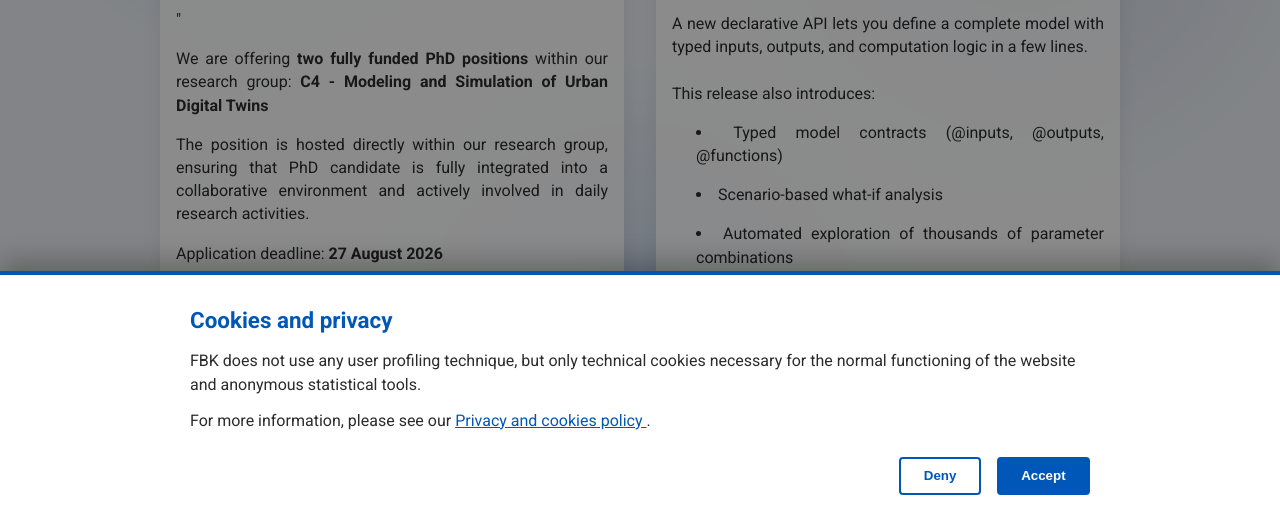
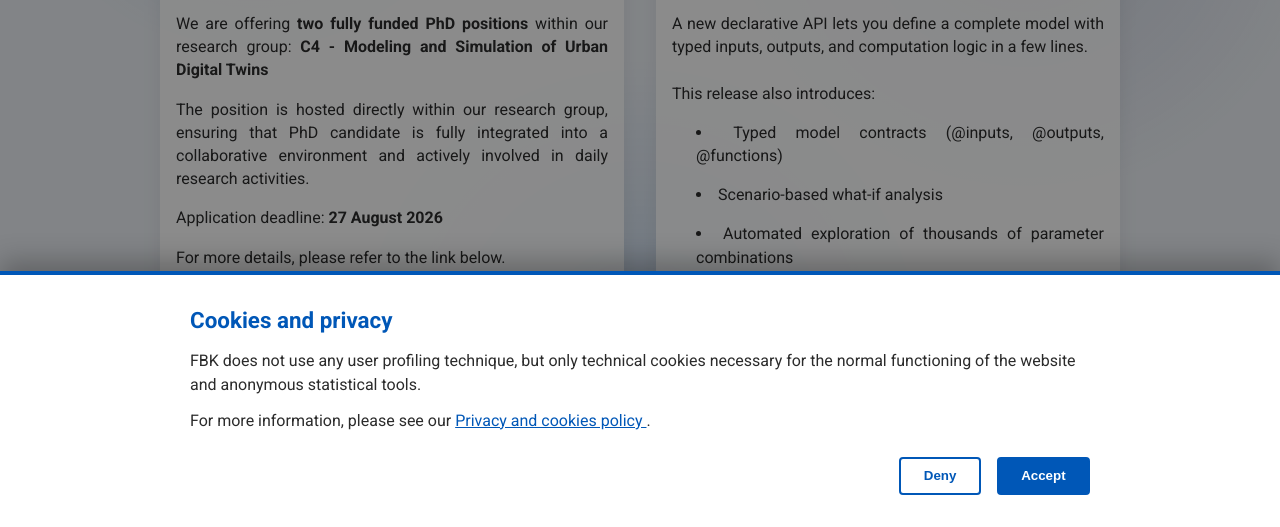
Before and after one commit to fbk-most/fbk-most.github.io, a Jekyll site: the page built from _pages/events.html, in a window 1280 px wide and 900 px high, cut to the strip 373-900 px from the top of the window. Built offline with Jekyll 4.4.1, drawn with Linux system fonts in a browser that asks for light colours.

Commit message:
Update news CSV

```diff
--- a/_data/news.json
+++ b/_data/news.json
@@ -154,7 +154,7 @@
   {
     "TITLE": "PhD Opportunities - Join Our Research Group!",
     "DATE": "2026-08-12",
-    "DESCRIPTION": "\"<p>We are offering <strong>two fully funded PhD positions</strong> within our research group: <strong>C4 - Modeling and Simulation of Urban Digital Twins</strong></p><p> The position is hosted directly within our research group, ensuring that PhD candidate is fully integrated into a collaborative environment and actively involved in daily research activities.</p><p>Application deadline: <strong>27 August 2026</strong></p><p>For more details, please refer to the link below.</p>\"",
+    "DESCRIPTION": "<p>We are offering <strong>two fully funded PhD positions</strong> within our research group: <strong>C4 - Modeling and Simulation of Urban Digital Twins</strong></p><p> The position is hosted directly within our research group, ensuring that PhD candidate is fully integrated into a collaborative environment and actively involved in daily research activities.</p><p>Application deadline: <strong>27 August 2026</strong></p><p>For more details, please refer to the link below.</p>",
     "Link": "https://most.fbk.eu/phd",
     "Image": "/assets/images/news/phd.png",
     "Priority": 10
```
